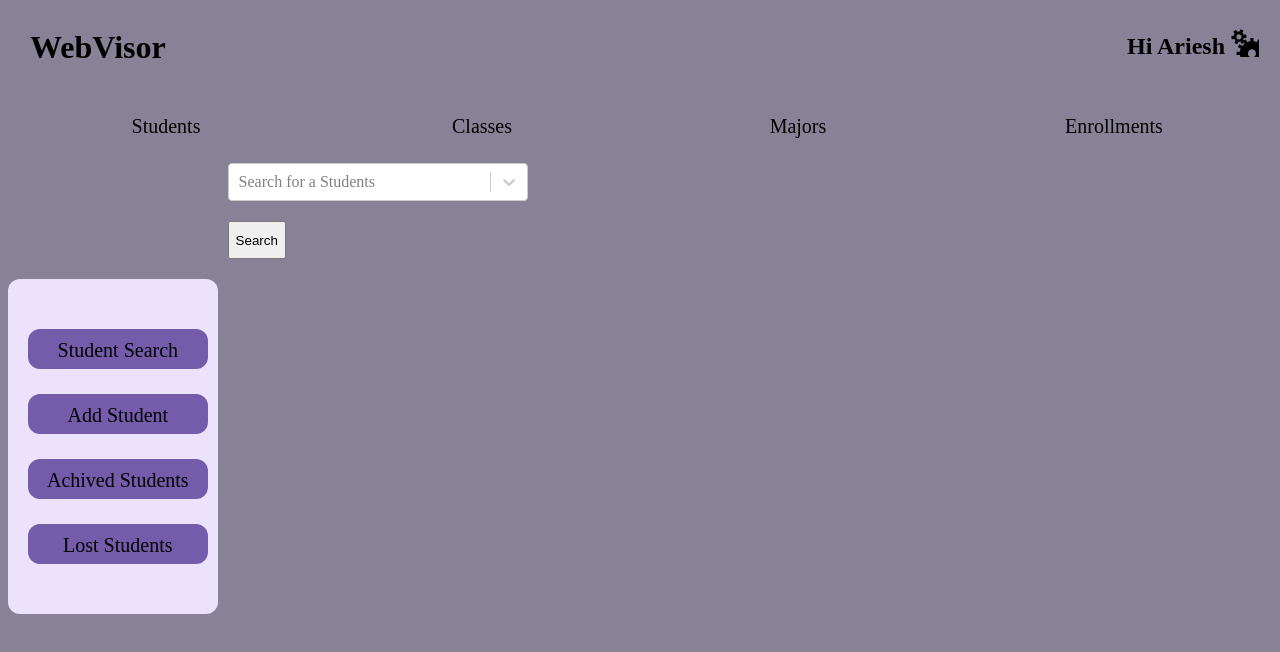
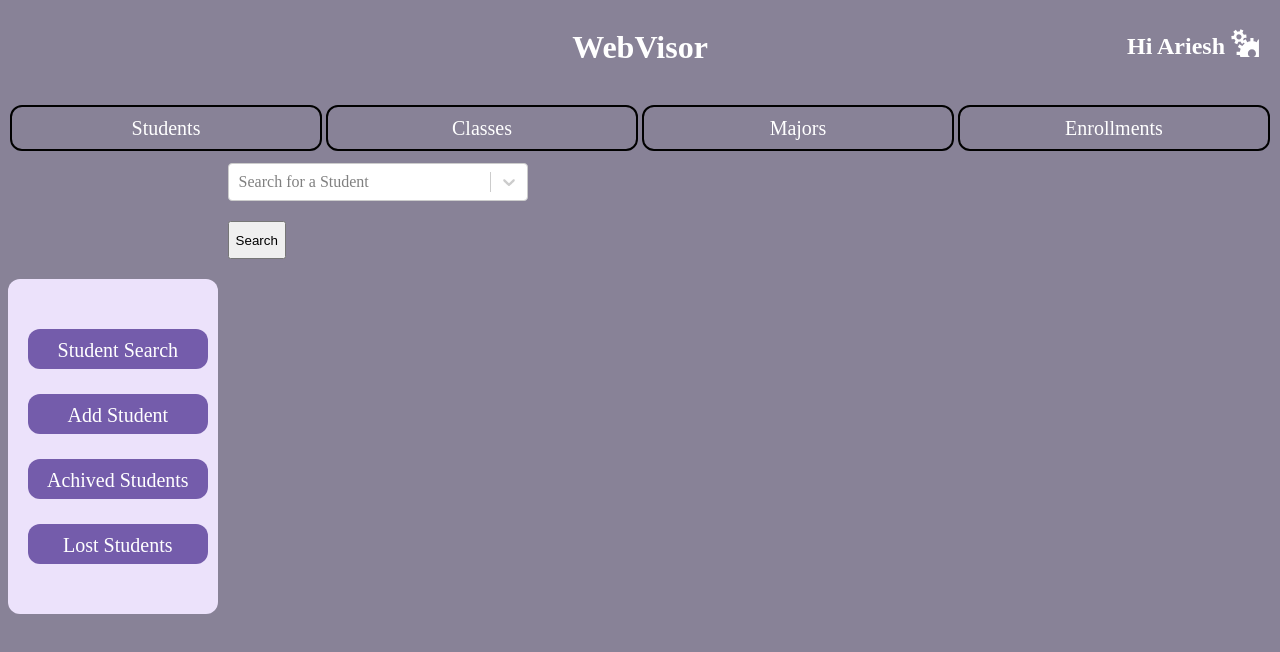
Before and after one commit to groverari/CWU-WebVisor, a React (Vite) app in the folder frontend/: page /home/students in a window 1280 px wide. Shown: the top 652 px of the page. Built offline with nearby package versions, Linux system fonts and the light colour scheme.

Commit message:
started student info page

```diff
--- a/frontend/src/App.jsx
+++ b/frontend/src/App.jsx
@@ -23,6 +23,7 @@ function App() {
       <Routes>
         <Route path="/" element={<Login />}></Route>
         <Route path="/home" element={<NavBar />}>
+          <Route index element={<StudentPage />} />
           {/* This is where all the links go for navigation in the website */}
           <Route path="students" element={<StudentPage />}>
             {/* This is where all the submenu navigation goes */}
--- a/frontend/src/App.scss
+++ b/frontend/src/App.scss
@@ -2,7 +2,7 @@
 $background: #ece2fb;
 $button-color: #745cab;
 $button-highlight: #b092ff;
-$text: #000000;
+$text: #ffffff;
 html {
   background-color: #888297;
 }
@@ -15,5 +15,7 @@ html {
 }
 .page-content {
   float: right;
+  display: flex;
   width: 80%;
+  justify-content: center;
 }
--- a/frontend/src/components/navbar/navbar.styles.scss
+++ b/frontend/src/components/navbar/navbar.styles.scss
@@ -5,16 +5,17 @@
   height: 70px;
   width: 100%;
   border-radius: 12px;
-  justify-content: space-between;
+  display: flex;
+  justify-content: center;
   margin: 0;
   padding-bottom: 25px;
   //background-color: App.$background;
   color: App.$text;
+  text-align: center;
+  //border: 2px solid black;
 }
 .title {
-  position: fixed;
-  margin-left: 30px;
-  left: 0;
+  margin: 5 auto;
 }
 .username-container {
   width: 50%;
@@ -46,12 +47,15 @@
   border-radius: 12px;
   font-size: 20px;
   text-decoration: none;
-  color: black;
+  color: App.$text;
+  border: 2px solid black;
   padding-top: 10px;
   transition-timing-function: ease-in;
-  transition: scale 0.2s;
+  transition: scale, font-size 0.2s;
   &:hover {
     background-color: App.$button-highlight;
+    color: black;
+    font-size: 22px;
     scale: 1.05;
   }
 }
--- /dev/null
+++ b/frontend/src/components/student-info/student-info.jsx
@@ -0,0 +1,21 @@
+import React from 'react'
+import './student-info.styles.scss'
+
+function StudentInfo({ props }) {
+  const { student } = props
+  return (
+    <form>
+      <label>First Name</label>
+      <input type="text" placeholder={student.fname} />
+      <br />
+      <label>Last Name</label>
+      <input type="text" placeholder={student.lname} />
+      <br />
+      <label>Student ID</label>
+      <input type="text" placeholder={student.id} /> <br />
+      <label></label>
+    </form>
+  )
+}
+
+export default StudentInfo
--- a/frontend/src/components/submenu/submenu.styles.scss
+++ b/frontend/src/components/submenu/submenu.styles.scss
@@ -30,6 +30,7 @@
     scale: 1.1;
     font-size: 22px;
     background-color: App.$button-highlight;
+    color: black;
     border-radius: 12;
   }
 }
--- a/frontend/src/pages/students/student-search/student-search.jsx
+++ b/frontend/src/pages/students/student-search/student-search.jsx
@@ -2,6 +2,7 @@ import React from 'react'
 import './student-search.styles.scss'
 import SearchBox from '../../../components/search-box/search-box'
 import { useState, useEffect } from 'react'
+import StudentInfo from '../../../components/student-info/student-info'
 const s = [
   { label: 'Ariesh', value: 1 },
   { label: 'Josh', value: 2 },
@@ -26,11 +27,13 @@ const StudentSearch = () => {
   }
 
   return (
-    <SearchBox
-      list={students}
-      placeholder="Search for a Students"
-      value="Search"
-    />
+    <div>
+      <SearchBox
+        list={students}
+        placeholder="Search for a Student"
+        value="Search"
+      />
+    </div>
   )
 }
 
```
Also changed, not shown: frontend/src/components/student-info/student-info.styles.scss (added).
